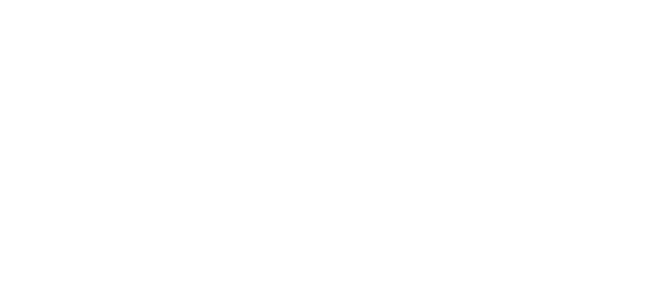
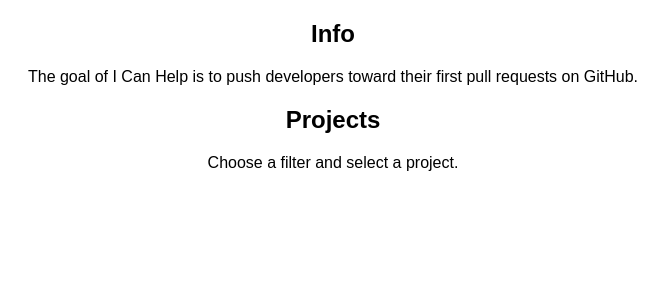
Before and after one commit to LeePresswood/reactpokedex, a React (Create React App) app: page / in a window 1280 px wide. Shown: the top 300 px of the page, without its empty margins (307-975 px from the left). Built offline with nearby package versions, Linux system fonts and the light colour scheme.

Commit message:
Added Info and ProjectView components

```diff
--- a/src/App.js
+++ b/src/App.js
@@ -1,5 +1,4 @@
 import React, { Component } from 'react';
-import logo from './logo.svg';
 import './App.css';
 import Content from "./components/content/Content";
 import Header from "./components/header/Header";
--- a/src/components/content/Content.js
+++ b/src/components/content/Content.js
@@ -1,11 +1,14 @@
 import React, { Component } from 'react';
+import Info from "./info/Info";
+import ProjectView from "./projectview/ProjectView";
 // import './App.css';
 
 class Content extends Component {
     render() {
         return (
             <div className="Content">
-
+                <Info/>
+                <ProjectView/>
             </div>
         );
     }
--- /dev/null
+++ b/src/components/content/info/Info.js
@@ -0,0 +1,15 @@
+import React, { Component } from 'react';
+// import './App.css';
+
+class Info extends Component {
+    render() {
+        return (
+            <div className="Info">
+                <h2>Info</h2>
+                <p>The goal of I Can Help is to push developers toward their first pull requests on GitHub.</p>
+            </div>
+        );
+    }
+}
+
+export default Info;
--- /dev/null
+++ b/src/components/content/projectview/ProjectView.js
@@ -0,0 +1,16 @@
+import React, { Component } from 'react';
+// import './App.css';
+
+class ProjectView extends Component {
+    render() {
+        return (
+            <div className="ProjectView">
+                <h2>Projects</h2>
+                <p>Choose a filter and select a project.</p>
+
+            </div>
+        );
+    }
+}
+
+export default ProjectView;
```
Also changed, not shown: src/logo.svg (deleted).
